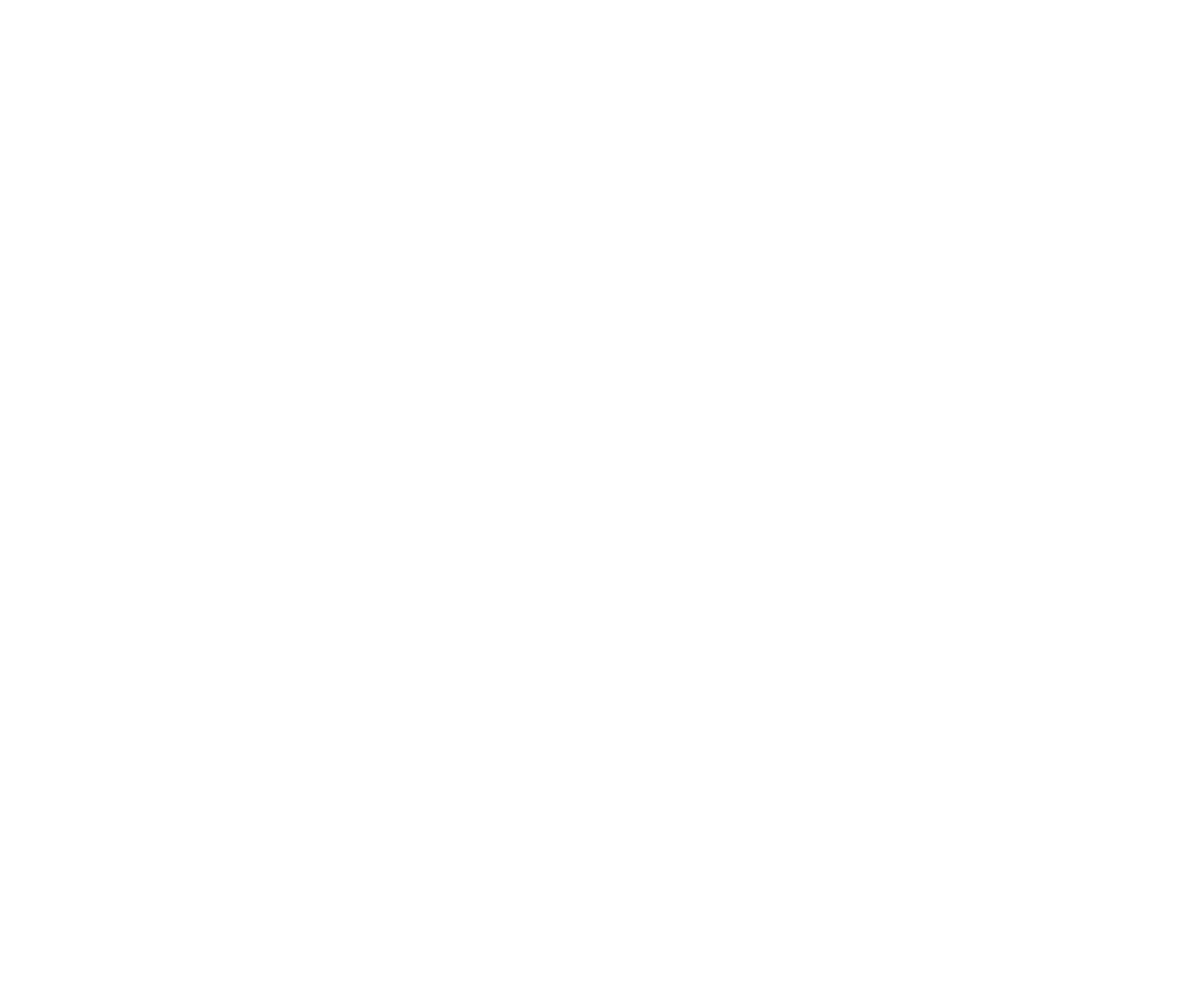
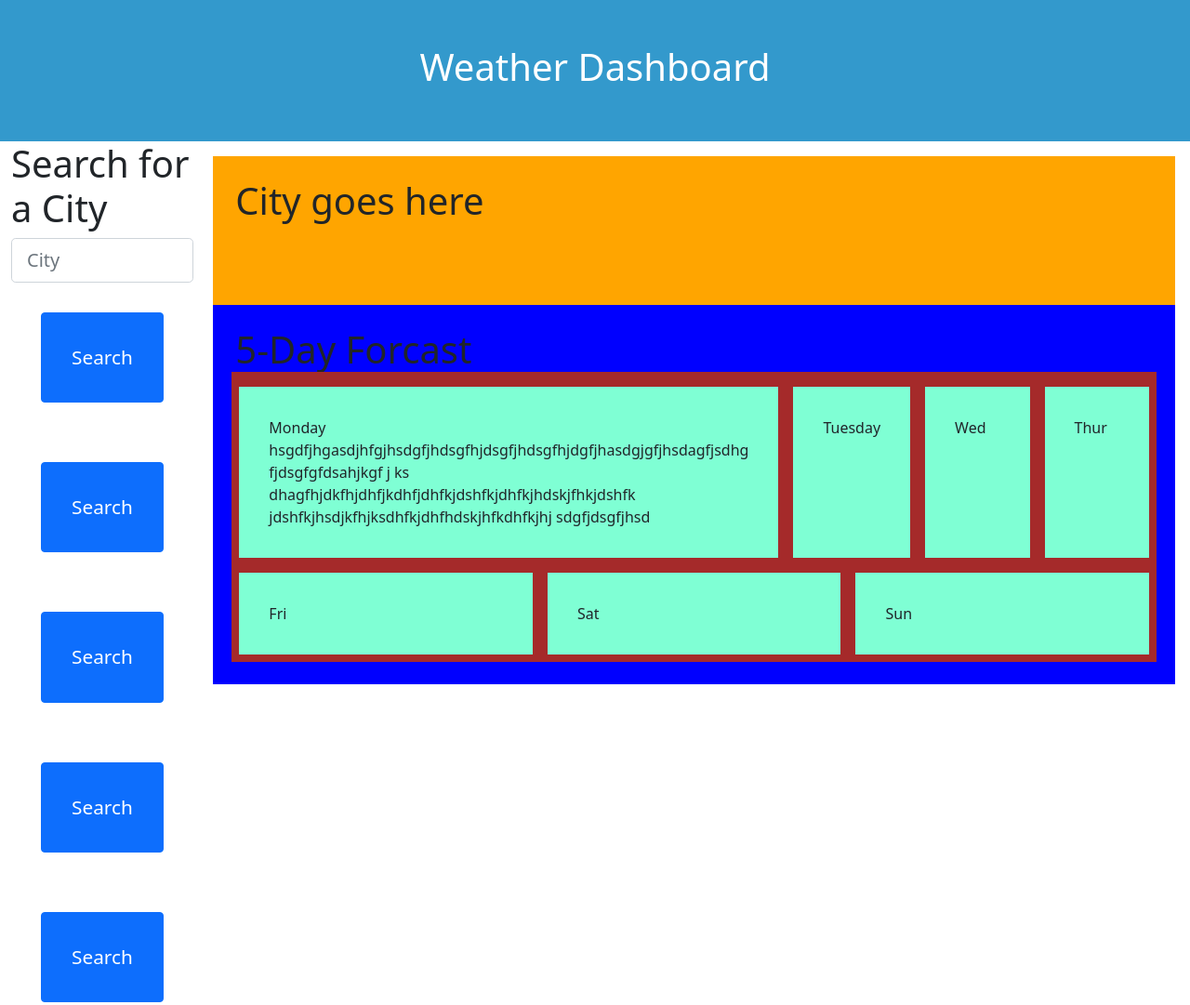
Before and after one commit to SamRiv18/SamRiv18.Server-side-APIs-WeatherDashboard, a plain HTML site: page index.html in a window 1280 px wide. Shown: the whole page at 93% size. Before the commit the page ends 800 px from the top, so only its background shows below. Drawn offline with nearby package versions, Linux system fonts and the light colour scheme.

Commit message:
worked on css and html, got the basic look of the page set

```diff
--- a/develop/css/styles.css
+++ b/develop/css/styles.css
@@ -0,0 +1,30 @@
+.bg-primary {
+    background-color: #3399CC !important;
+  }
+
+  #infograhp{
+    height: 10rem;
+    background-color: orange !important;
+    padding-left: 60rem;
+  }
+  #infograph{
+    height: auto;
+    background-color: blue !important;
+  }
+
+  .btn{
+        font-size: 1.3rem;
+        padding: 2rem;
+        margin: 2rem;
+  }
+  #daily{
+      height: auto;
+      background-color:brown;
+  }
+
+  #day{
+      padding: 2rem;
+      height: auto;
+      margin: .5rem;
+      background-color: aquamarine;
+  }
--- a/index.html
+++ b/index.html
@@ -4,9 +4,72 @@
     <meta charset="UTF-8">
     <meta http-equiv="X-UA-Compatible" content="IE=edge">
     <meta name="viewport" content="width=device-width, initial-scale=1.0">
+    <link rel="stylesheet" href="develop/css/reset.css" />
+    <link href="https://cdn.jsdelivr.net/npm/bootstrap@5.1.3/dist/css/bootstrap.min.css" rel="stylesheet">
+    <script src="https://cdn.jsdelivr.net/npm/bootstrap@5.1.3/dist/js/bootstrap.bundle.min.js"></script>
     <title>Weather Dashboard</title>
+    <link rel="stylesheet" href="develop/css/styles.css" />
 </head>
 <body>
+    <div id= "header" class="container-fluid p-5 bg-primary text-white text-center ">
+        <h1>Weather Dashboard</h1>
+    </div>
+      <div class="container-fluid ">
+        <div class="row">
+            <div class="col-sm-2 d-grid ">
+                <h1 class="searchCity">Search for a City</h1>
+                <input type="text" class="form-control form-control-lg" placeholder="City">
+                <button type="button" class="btn btn-primary btn-block">Search</button>
+                <button type="button" class="btn btn-primary btn-block">Search</button>
+                <button type="button" class="btn btn-primary btn-block">Search</button>
+                <button type="button" class="btn btn-primary btn-block">Search</button>
+                <button type="button" class="btn btn-primary btn-block">Search</button>
+            </div>
+            <div class="col p-3">
+                <div id="infograhp" class="col-sm-12 d-grid p-4">
+                    <h1 class="city">City goes here</h1>
+                </div>
+                <div id="infograph" class="col-sm-12 d-grid p-4">
+                    <h1 class="forcast">5-Day Forcast</h1>
+                    <div id="daily" class="row g-2">
+                        <div class="col-12">
+                            <div class="container-fluid">
+                                <div class="row">
+                                    <div id="day" class="col-sm">
+                                        Monday hsgdfjhgasdjhfgjhsdgfjhdsgfhjdsgfjhdsgfhjdgfjhasdgjgfjhsdagfjsdhg
+                                        fjdsgfgfdsahjkgf
+                                        j
+                                        ks
+                                        dhagfhjdkfhjdhfjkdhfjdhfkjdshfkjdhfkjhdskjfhkjdshfk
+                                        jdshfkjhsdjkfhjksdhfkjdhfhdskjhfkdhfkjhj
+                                        sdgfjdsgfjhsd
+                                    </div>
+                                    <div id="day" class="col-sm">
+                                        Tuesday
+                                    </div>
+                                    <div id="day" class="col-sm">
+                                        Wed
+                                    </div>
+                                    <div id="day" class="col-sm">
+                                        Thur
+                                    </div>
+                                    <div id="day" class="col-sm">
+                                        Fri
+                                    </div>
+                                    <div id="day" class="col-sm">
+                                        Sat
+                                    </div>
+                                    <div id="day" class="col-sm">
+                                        Sun
+                                    </div>
+                                </div>
+                            </div>
+                        </div>
 
+                    </div>
+                </div>
+            </div>
+        </div>
+      </div>
 </body>
 </html>
```
